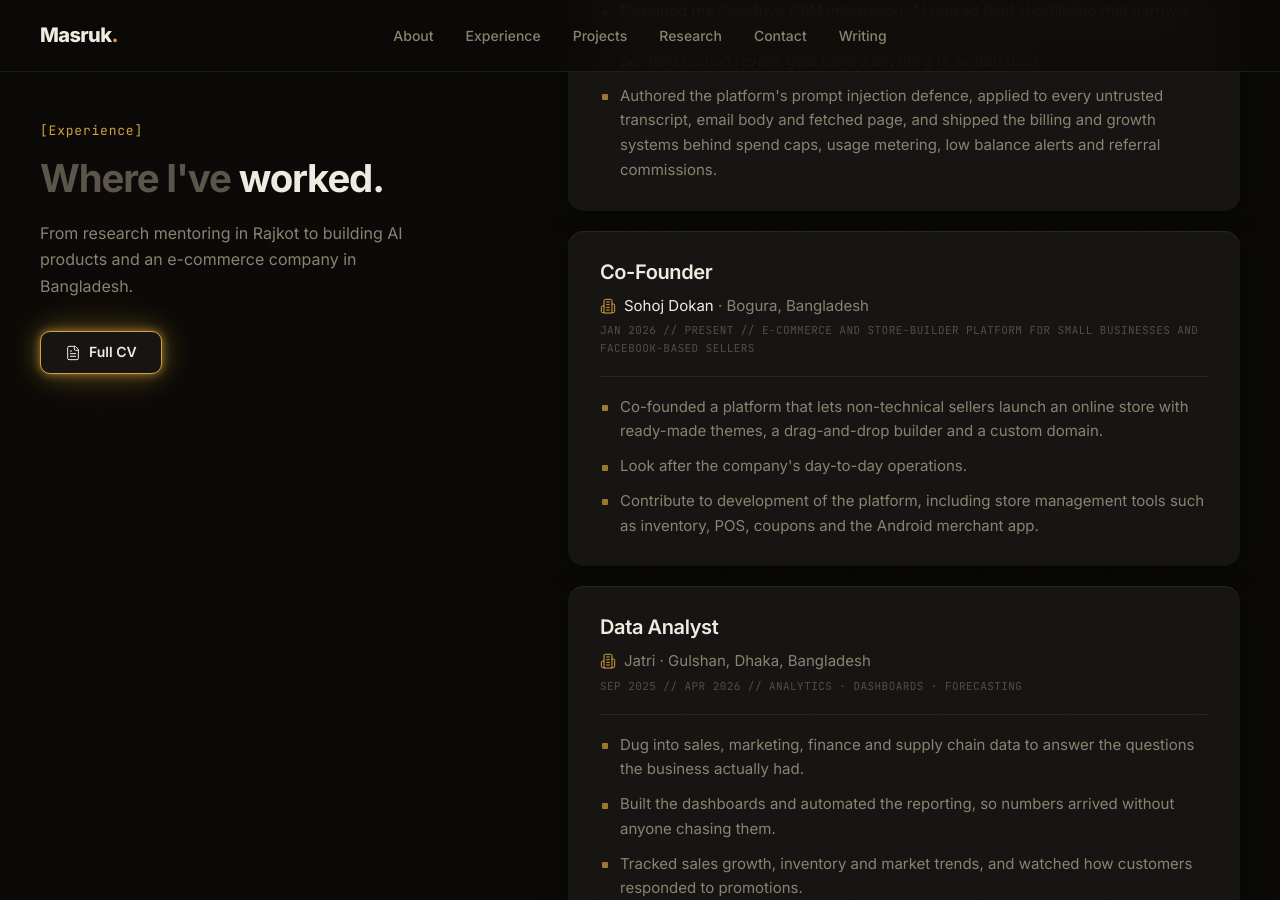
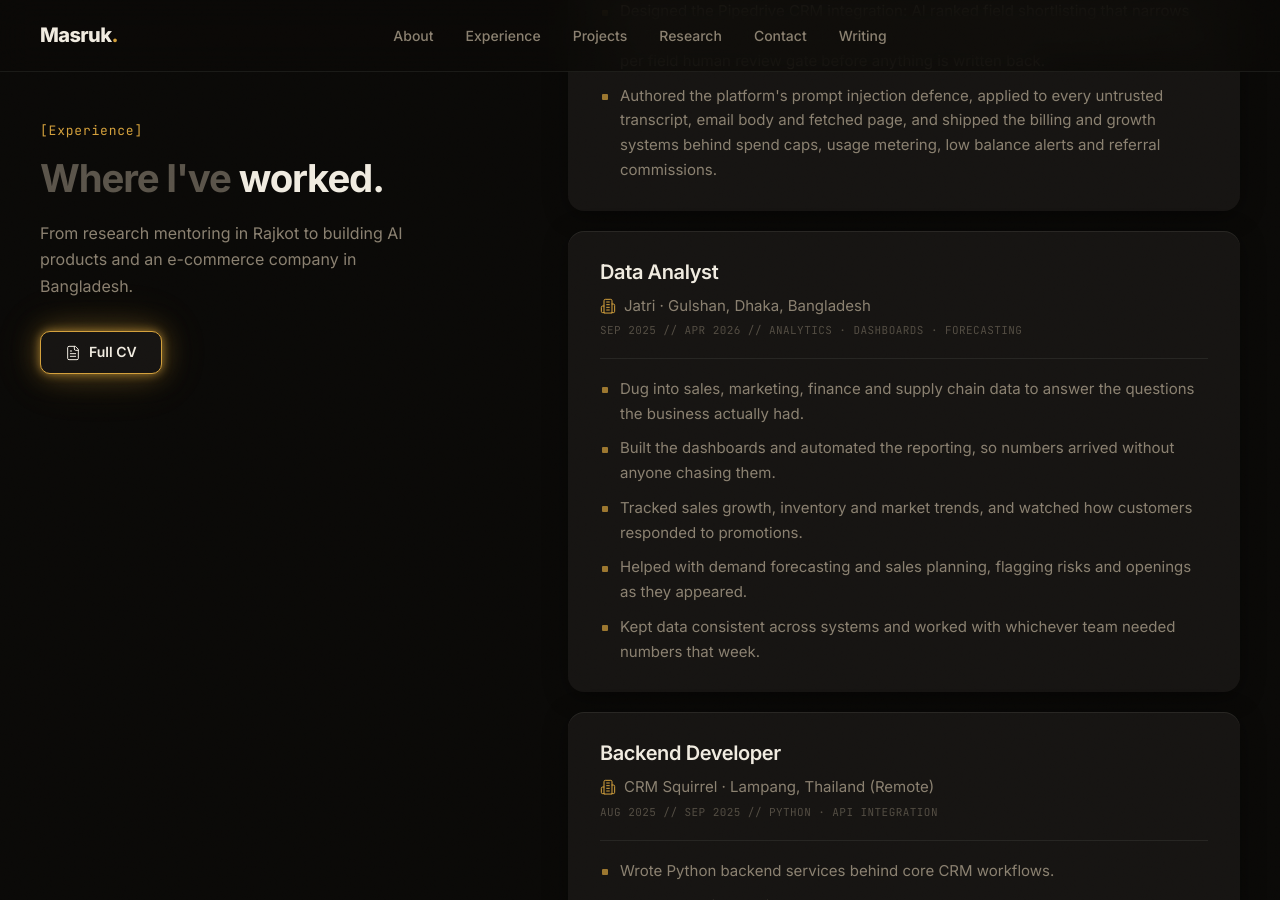
Before and after one commit to MasrukHabib/MasrukHabib.github.io, a Jekyll site: the page built from index.html, in a window 1280 px wide and 900 px high, scrolled down 3730 px. Built offline with Jekyll 4.4.1, drawn with Linux system fonts in a browser that asks for light colours; some of the changed lines change nothing that is shown.

Commit message:
Hide the Co-Founder card and link a CV without Sohoj Dokan
Adds assets/Masruk-Habib-Resume.pdf, a copy of the full CV with the
Sohoj Dokan role, summary line and Entrepreneur title removed. The
site's CV buttons now point to it; the full CV stays at
assets/Masruk-Habib-CV.pdf.

```diff
--- a/_includes/footer.html
+++ b/_includes/footer.html
@@ -21,7 +21,7 @@
           <h2>More</h2>
           <ul>
             <li><a href="{{ '/blog/' | relative_url }}">Writing</a></li>
-            <li><a href="{{ '/assets/Masruk-Habib-CV.pdf' | relative_url }}" target="_blank" rel="noopener">Download CV</a></li>
+            <li><a href="{{ '/assets/Masruk-Habib-Resume.pdf' | relative_url }}" target="_blank" rel="noopener">Download CV</a></li>
             <li><a href="{{ home }}#contact">Contact</a></li>
           </ul>
         </div>
--- a/index.html
+++ b/index.html
@@ -1,7 +1,7 @@
 ---
 layout: default
 ---
-{%- assign cv = '/assets/Masruk-Habib-CV.pdf' | relative_url -%}
+{%- assign cv = '/assets/Masruk-Habib-Resume.pdf' | relative_url -%}
 
     <!-- ================= HERO ================= -->
     <section id="home" class="hero">
@@ -159,6 +159,7 @@ layout: default
               <li>Authored the platform's prompt injection defence, applied to every untrusted transcript, email body and fetched page, and shipped the billing and growth systems behind spend caps, usage metering, low balance alerts and referral commissions.</li>
             </ul>
           </li>
+          {% comment %} Co-Founder @ Sohoj Dokan card, hidden from Experience. Remove this comment wrapper to show it again.
           <li class="exp-card card reveal">
             <header><h3>Co-Founder</h3></header>
             <p class="exp-org">{% include icon.html name="building-2" px=16 %}<a href="https://sohojdokan.com" target="_blank" rel="noopener">Sohoj Dokan</a> · Bogura, Bangladesh</p>
@@ -169,6 +170,7 @@ layout: default
               <li>Contribute to development of the platform, including store management tools such as inventory, POS, coupons and the Android merchant app.</li>
             </ul>
           </li>
+          {% endcomment %}
           <li class="exp-card card reveal">
             <header><h3>Data Analyst</h3></header>
             <p class="exp-org">{% include icon.html name="building-2" px=16 %}Jatri · Gulshan, Dhaka, Bangladesh</p>
```
Also changed, not shown: 1 other file.
